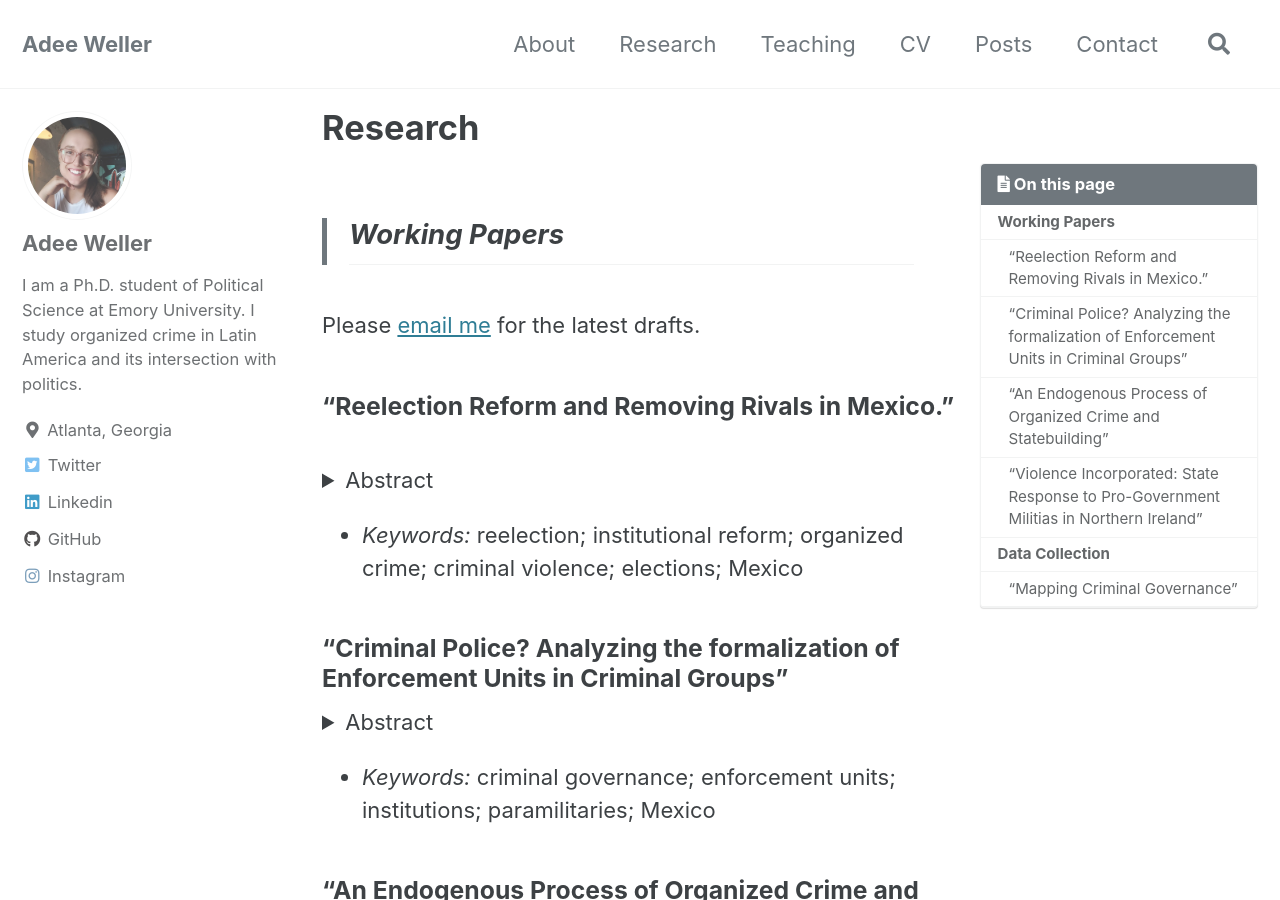
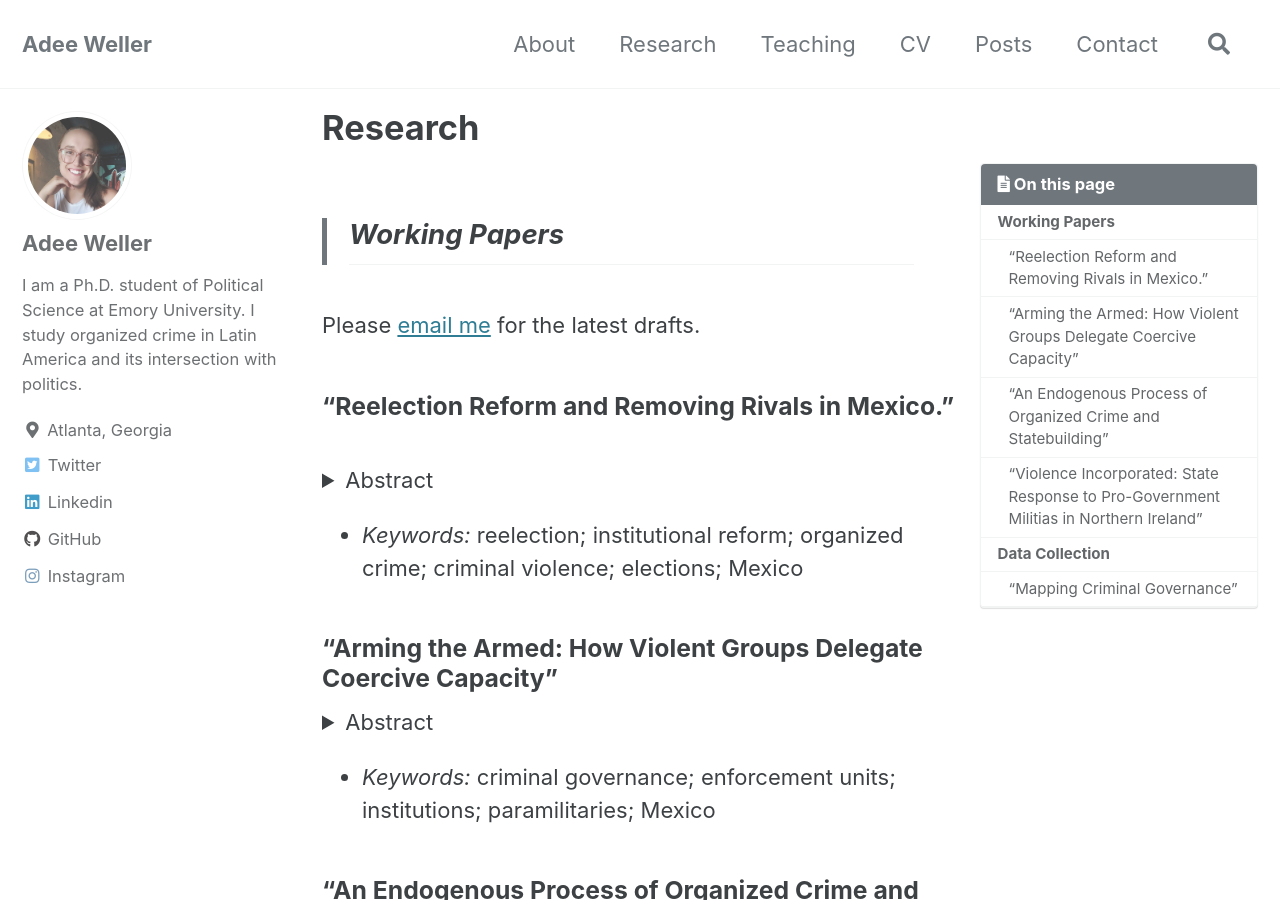
Before and after one commit to adeeweller/adeeweller.github.io, a Jekyll site: the page built from _pages/Research.md, in a window 1280 px wide and 900 px high. Built offline with Jekyll 4.4.1, drawn with Linux system fonts in a browser that asks for light colours; cached includes are drawn as plain includes.

Commit message:
Update Research.md

```diff
--- a/_pages/Research.md
+++ b/_pages/Research.md
@@ -18,7 +18,7 @@ Please [email me](mailto:adee.weller@emory.edu) for the latest drafts.
 
 * _Keywords:_ reelection; institutional reform; organized crime; criminal violence; elections; Mexico
 
-### "Criminal Police? Analyzing the formalization of Enforcement Units in Criminal Groups"
+### "Arming the Armed: How Violent Groups Delegate Coercive Capacity"
 
 <details>
   <summary>Abstract</summary>
```
